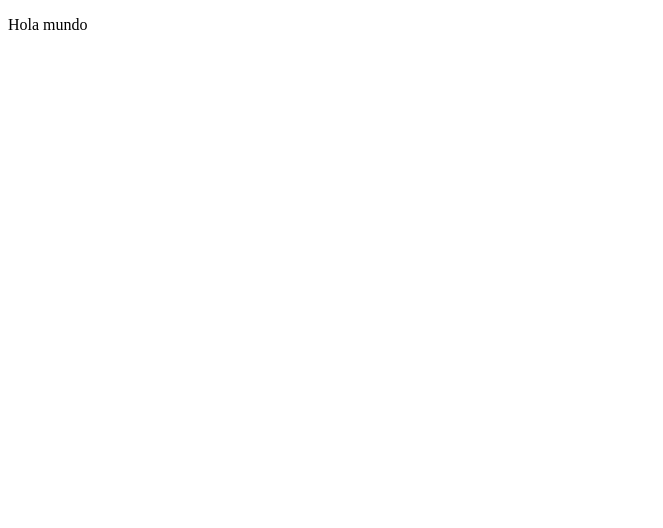
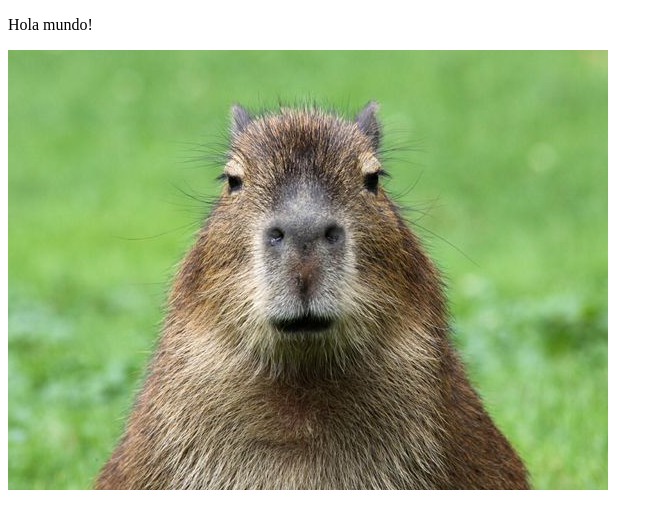
Before and after one commit to AnabelAlmH/curso_paginaWeb, a plain HTML site: page index.html in a window 1280 px wide. Shown: the whole page, without its empty margins (0-663 px from the left). Drawn offline with Linux system fonts and the light colour scheme.

Commit message:
Se ha subido la foto de un capybara

```diff
--- a/index.html
+++ b/index.html
@@ -7,7 +7,7 @@
     </head>
 
     <body>
-        <p>Hola mundo</p>
-
+        <p>Hola mundo!</p>
+        <img src="img\capybara.jpg" alt="mi_imagen">
     </body>
 </html>
```
Also changed, not shown: img/capybara.jpg (added).
